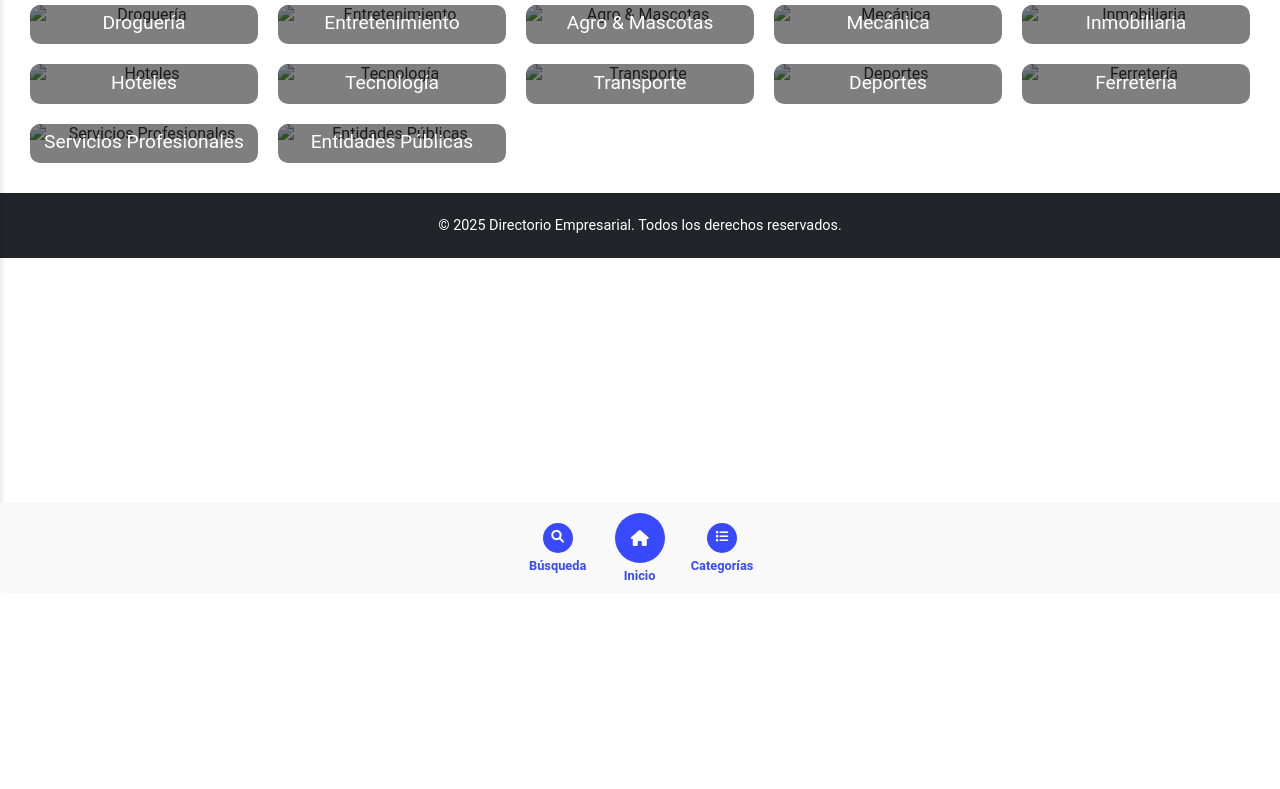
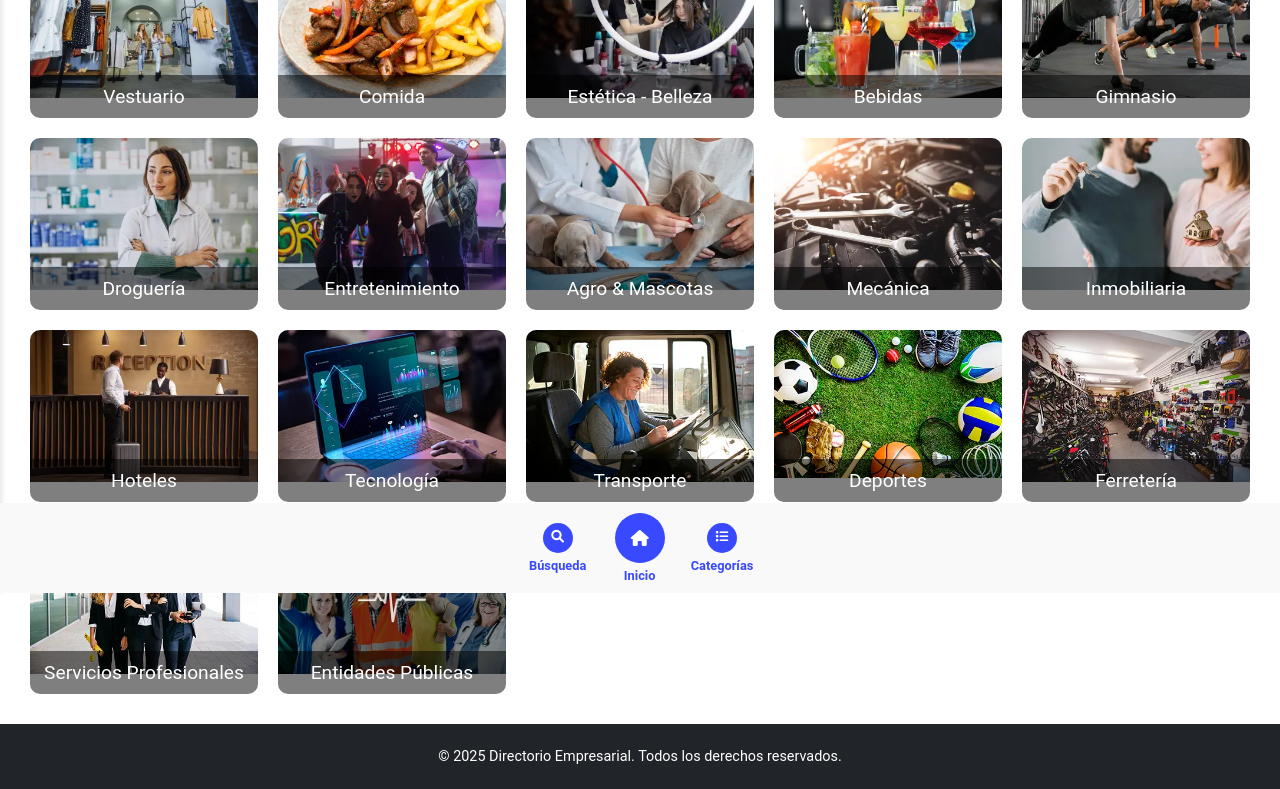
Before and after one commit to sidtecnologia/directorioinirida, a plain HTML site: page business/categories/index.html in a window 1280 px wide. Shown: the part 207-996 px from the top of the page. Before the commit the page ends 800 px from the top, so only its background shows below. Drawn offline with nearby package versions, Linux system fonts and the light colour scheme; files that its build step writes are made by us from their sources.

Commit message:
updt extensión html

```diff
--- a/business/categories/index.html
+++ b/business/categories/index.html
@@ -3,18 +3,18 @@
 <head>
     <meta charset="UTF-8">
     <meta name="viewport" content="width=device-width, initial-scale=1.0">
-    <meta name="description" content="Directorio empresarial de Barrancabermeja, con un diseño moderno y dinámico.">
-    <title>Directorio Comercial Barrancabermeja | Categorías</title>
+    <meta name="description" content="Directorio empresarial de Inirida, con un diseño moderno y dinámico.">
+    <title>Directorio Comercial Inirida | Categorías</title>
 
     <!-- Favicon -->
-    <link rel="icon" href="../assets/images/favicon.png" type="image/x-icon"/>
+    <link rel="icon" href="../../assets/images/favicon.png" type="image/x-icon"/>
 
     <!-- CSS Frameworks -->
     <link rel="stylesheet" href="https://cdnjs.cloudflare.com/ajax/libs/bootstrap/5.3.0/css/bootstrap.min.css"/>
     <link rel="stylesheet" href="https://cdnjs.cloudflare.com/ajax/libs/font-awesome/6.0.0/css/all.min.css"/>
 
     <!-- Custom CSS -->
-    <link rel="stylesheet" href="../styles/bootstrap.css">
+    <link rel="stylesheet" href="../../styles/bootstrap.css">
     <script src="https://cdn.onesignal.com/sdks/web/v16/OneSignalSDK.page.js" defer></script>
 <script>
   window.OneSignalDeferred = window.OneSignalDeferred || [];
@@ -40,7 +40,7 @@
 <!-- Navigation Bar -->
 <nav class="navbar" id="sidebar">
     <div class="navbar-brand">
-        <img src="../assets/images/logo.webp" class="menu-img" alt="Directorio Barrancabermeja">
+        <img src="../../assets/images/logo.webp" class="menu-img" alt="Directorio Inirida">
     </div>
     <div class="nav-links">
         <a class="nav-buttons btn" href="https://www.facebook.com/share/153XVs5rya/" target="_blank">Facebook</a>
@@ -56,71 +56,71 @@
 <!-- categories Section -->
 <section class="categories-grid fade-in">
     <div id="vestuario" class="category-item">
-        <img id="Ropa" src="../assets/images/categories/vestuario.webp" alt="Vestuario" class="category-img" onclick="window.location.href='../business/categories/vestuario.html';">
+        <img id="Ropa" src="../../assets/images/categories/vestuario.webp" alt="Vestuario" class="category-img" onclick="window.location.href='../../business/categories/vestuario.html';">
         <div class="category-title">Vestuario</div>
     </div>
     <div class="category-item">
-        <img id="Comida" src="../assets/images/categories/comida.webp" alt="Comida" class="category-img" onclick="window.location.href='../business/categories/comida.html';">
+        <img id="Comida" src="../../assets/images/categories/comida.webp" alt="Comida" class="category-img" onclick="window.location.href='../../business/categories/comida.html';">
         <div class="category-title">Comida</div>
     </div>
     <div class="category-item">
-        <img id="Estetica - Belleza" src="../assets/images/categories/belleza.webp" alt="Estética - Belleza" class="category-img" onclick="window.location.href='../business/categories/belleza.html';">
+        <img id="Estetica - Belleza" src="../../assets/images/categories/belleza.webp" alt="Estética - Belleza" class="category-img" onclick="window.location.href='../../business/categories/belleza.html';">
         <div class="category-title">Estética - Belleza</div>
     </div>
     <div class="category-item">
-        <img id="Bebidas" src="../assets/images/categories/bebidas.webp" alt="Bebidas" class="category-img" onclick="window.location.href='../business/categories/bebida.html';">
+        <img id="Bebidas" src="../../assets/images/categories/bebidas.webp" alt="Bebidas" class="category-img" onclick="window.location.href='../../business/categories/bebida.html';">
         <div class="category-title">Bebidas</div>
     </div>
     <div class="category-item">
-        <img id="Gimnasio" src="../assets/images/categories/gimnasio.webp" alt="Gimnasio" class="category-img" onclick="window.location.href='#';">
+        <img id="Gimnasio" src="../../assets/images/categories/gimnasio.webp" alt="Gimnasio" class="category-img" onclick="window.location.href='#';">
         <div class="category-title">Gimnasio</div>
     </div>
     <div class="category-item">
-        <img id="Drogueria" src="../assets/images/categories/drogueria.webp" alt="Droguería" class="category-img" onclick="window.location.href='../business/categories/drogueria.html';">
+        <img id="Drogueria" src="../../assets/images/categories/drogueria.webp" alt="Droguería" class="category-img" onclick="window.location.href='../../business/categories/drogueria.html';">
         <div class="category-title">Droguería</div>
     </div>
     <div class="category-item">
-        <img id="Entretenimiento" src="../assets/images/categories/entretenimiento.webp" alt="Entretenimiento" class="category-img" onclick="window.location.href='../business/categories/entretenimiento.html';">
+        <img id="Entretenimiento" src="../../assets/images/categories/entretenimiento.webp" alt="Entretenimiento" class="category-img" onclick="window.location.href='../../business/categories/entretenimiento.html';">
         <div class="category-title">Entretenimiento</div>
     </div>
     <div class="category-item">
-        <img id="Agro Mascotas" src="../assets/images/categories/agro.webp" alt="Agro & Mascotas" class="category-img" onclick="window.location.href='#';">
+        <img id="Agro Mascotas" src="../../assets/images/categories/agro.webp" alt="Agro & Mascotas" class="category-img" onclick="window.location.href='#';">
         <div class="category-title">Agro & Mascotas</div>
     </div>
     <div class="category-item">
-        <img id="Mecanica" src="../assets/images/categories/mecanica.webp" alt="Mecánica" class="category-img" onclick="window.location.href='#';">
+        <img id="Mecanica" src="../../assets/images/categories/mecanica.webp" alt="Mecánica" class="category-img" onclick="window.location.href='#';">
         <div class="category-title">Mecánica</div>
     </div>
     <div class="category-item">
-        <img id="Inmobiliaria" src="../assets/images/categories/inmobiliaria.webp" alt="Inmobiliaria" class="category-img" onclick="window.location.href='#';">
+        <img id="Inmobiliaria" src="../../assets/images/categories/inmobiliaria.webp" alt="Inmobiliaria" class="category-img" onclick="window.location.href='#';">
         <div class="category-title">Inmobiliaria</div>
     </div>
     <div class="category-item">
-        <img id="Hoteles" src="../assets/images/categories/hotel.webp" alt="Hoteles" class="category-img" onclick="window.location.href='#';">
+        <img id="Hoteles" src="../../assets/images/categories/hotel.webp" alt="Hoteles" class="category-img" onclick="window.location.href='#';">
         <div class="category-title">Hoteles</div>
     </div>
     <div class="category-item">
-        <img id="Tecnologia" src="../assets/images/categories/tecnologia.webp" alt="Tecnología" class="category-img" onclick="window.location.href='#';">
+        <img id="Tecnologia" src="../../assets/images/categories/tecnologia.webp" alt="Tecnología" class="category-img" onclick="window.location.href='#';">
         <div class="category-title">Tecnología</div>
     </div>
     <div class="category-item">
-        <img id="Transporte" src="../assets/images/categories/transporte.webp" alt="Transporte" class="category-img" onclick="window.location.href='#';">
+        <img id="Transporte" src="../../assets/images/categories/transporte.webp" alt="Transporte" class="category-img" onclick="window.location.href='#';">
         <div class="category-title">Transporte</div>
     </div>
     <div class="category-item">
-        <img id="Deportes" src="../assets/images/categories/deportes.webp" alt="Deportes" class="category-img" onclick="window.location.href='#';">
+        <img id="Deportes" src="../../assets/images/categories/deportes.webp" alt="Deportes" class="category-img" onclick="window.location.href='#';">
         <div class="category-title">Deportes</div>
     </div>
     <div class="category-item">
-        <img id="Ferreteria" src="../assets/images/categories/ferreteria.webp" alt="Ferretería" class="category-img" onclick="window.location.href='#';">
+        <img id="Ferreteria" src="../../assets/images/categories/ferreteria.webp" alt="Ferretería" class="category-img" onclick="window.location.href='#';">
         <div class="category-title">Ferretería</div>
     </div>
     <div class="category-item">
-        <img id="Servicios Profesionales" src="../assets/images/categories/profesionales.webp" alt="Servicios Profesionales" class="category-img" onclick="window.location.href='#';">
+        <img id="Servicios Profesionales" src="../../assets/images/categories/profesionales.webp" alt="Servicios Profesionales" class="category-img" onclick="window.location.href='#';">
         <div class="category-title">Servicios Profesionales</div>
     </div>
     <div class="category-item">
-        <img id="Entidades Publicas" src="../assets/images/categories/publicos.webp" alt="Entidades Públicas" class="category-img" onclick="window.location.href='../business/categories/publicos.html';">
+        <img id="Entidades Publicas" src="../../assets/images/categories/publicos.webp" alt="Entidades Públicas" class="category-img" onclick="window.location.href='../../business/categories/publicos.html';">
         <div class="category-title">Entidades Públicas</div>
     </div>
 </section>
@@ -140,14 +140,14 @@
     </div>
 
     <div class="btn-container">
-        <a class="btn-center" href="../index.html" title="Inicio">
+        <a class="btn-center" href="../../index.html" title="Inicio">
             <i class="fas fa-home"></i>
         </a>
         <span class="btn-text">Inicio</span>
     </div>
 
     <div class="btn-container">
-        <a class="btn-panel" href="../business/categories.html" title="Categorías">
+        <a class="btn-panel" href="../../business/categories" title="Categorías">
             <i class="fas fa-list"></i>
         </a>
         <span class="btn-text">Categorías</span>
@@ -169,7 +169,7 @@
 
 
     <!-- JS Frameworks -->
-    <script src="../scripts/custom.js" defer></script>
-    <script src="../scripts/service-worker.js" defer></script>
+    <script src="../../scripts/custom.js" defer></script>
+    <script src="../../scripts/service-worker.js" defer></script>
 </body>
 </html>
```
